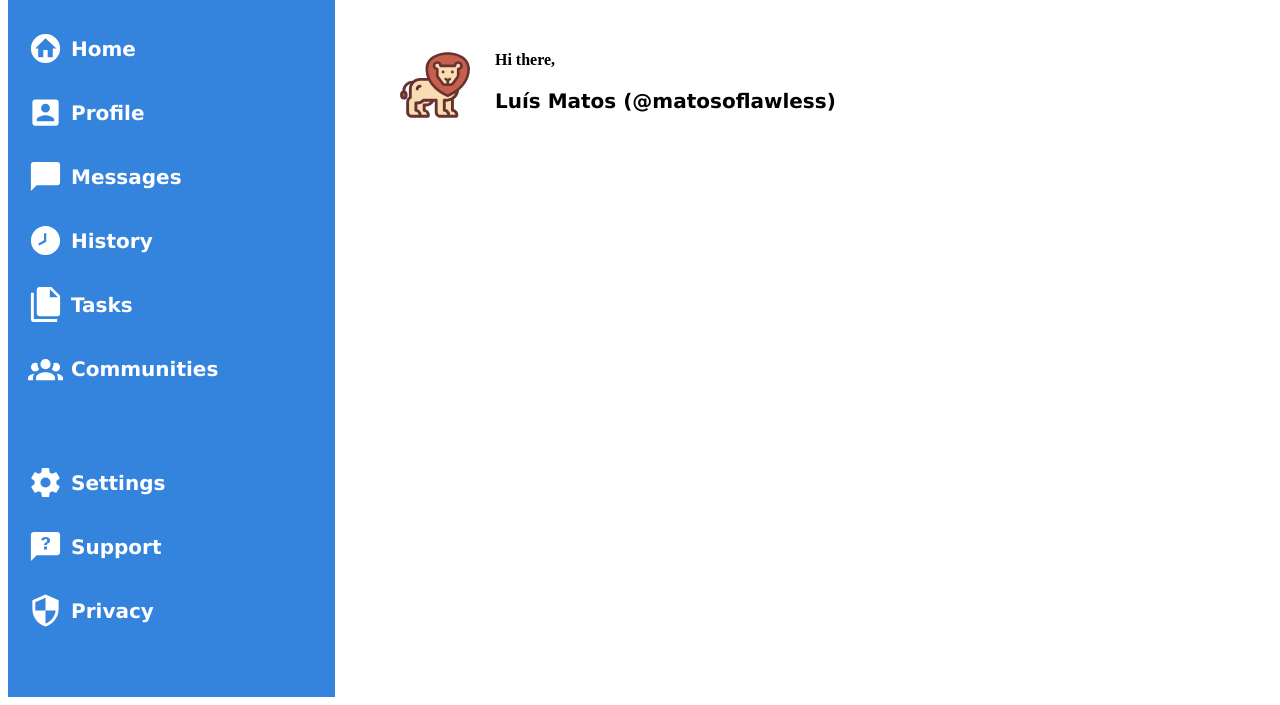
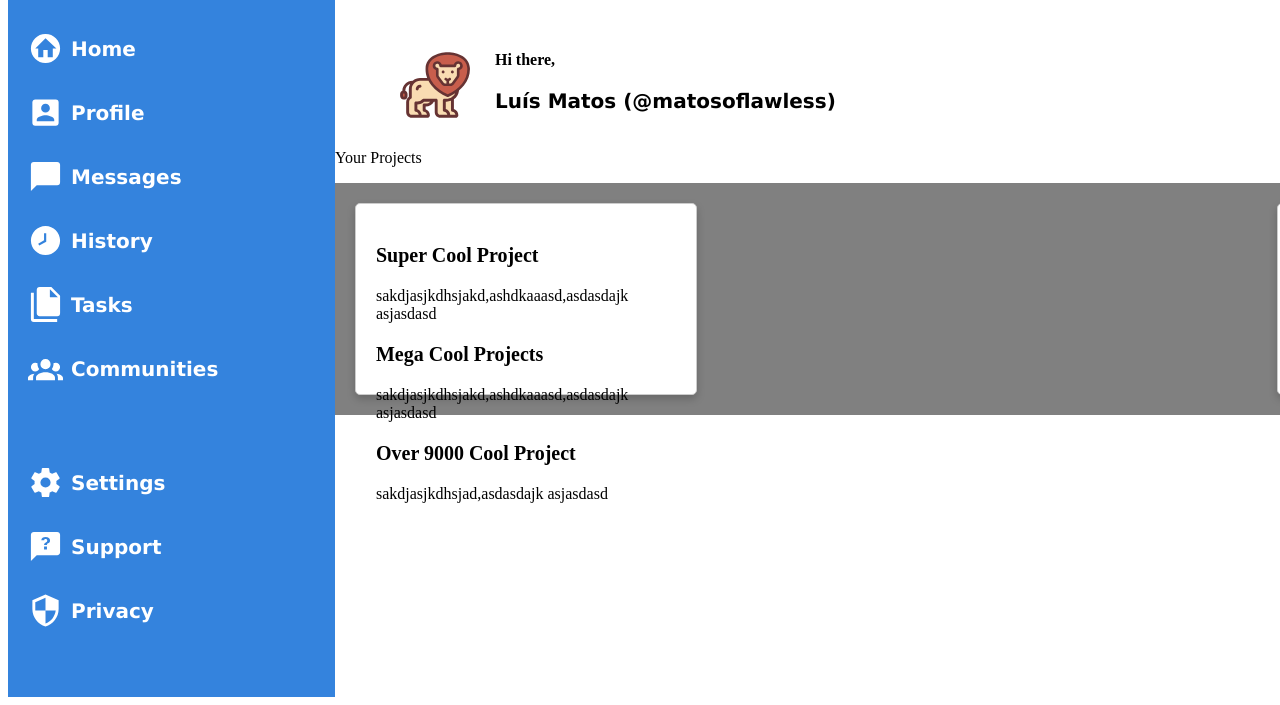
Before and after one commit to matosoflawless/dashboard-project, a plain HTML site: page index.html in a window 1280 px wide. Shown: the part 111-816 px from the top of the page. Drawn offline with Linux system fonts and the light colour scheme.

Commit message:
content-cards-almost xD

```diff
--- a/index.css
+++ b/index.css
@@ -93,12 +93,14 @@ body {
 }
 
 #lion2 {
+
   width: 80px;
   padding-top: 40px;
   padding-left: 60px;
 }
 
 #greeting {
+
   font-weight: bold;
   padding-top: 30px;
   padding-left: 20px;
@@ -113,8 +115,8 @@ body {
 
 
 .top-container-buttons {
-  padding-top: 50px;
-
+  padding-bottom: 20px;
+  margin-top: auto;
   height: auto;
   margin-left: auto;
 
@@ -221,3 +223,49 @@ body {
 
 
 }
+
+#content-titles {
+  font-size: 25px;
+  font-family: Verdana, Geneva, Tahoma, sans-serif;
+
+}
+
+.content-cards {
+  justify-content: space-between;
+  display: flex;
+  flex-wrap: wrap;
+  background-color: gray;
+
+
+}
+
+#card-title {
+  font-size: 20px;
+  font-weight: bold;
+}
+
+#card-text {
+  font-size: 16px;
+}
+
+.cards-collumn1 {
+  height: 150px;
+  width: 300px;
+  border: 1px solid #ccc;
+  border-radius: 5px;
+  box-shadow: 0 4px 8px 0 rgba(0, 0, 0, 0.2);
+  margin: 20px;
+  padding: 20px;
+  background-color: #fff;
+}
+
+.cards-collumn2 {
+  height: 150px;
+  width: 300px;
+  border: 1px solid #ccc;
+  border-radius: 5px;
+  box-shadow: 0 4px 8px 0 rgba(0, 0, 0, 0.2);
+  margin: 20px;
+  padding: 20px;
+  background-color: #fff;
+}
--- a/index.html
+++ b/index.html
@@ -83,8 +83,7 @@
 
         <div>
           <p id="greeting">Hi there,</p>
-          <p id="name2">Luís Matos (@matosoflawless) </p>
-
+          <p id="name2">Luís Matos (@matosoflawless)</p>
         </div>
         <div class="top-container-buttons">
           <button id="new">New</button>
@@ -92,6 +91,53 @@
           <button id="share">Share</button>
         </div>
       </div>
+      <div class="content-container">
+        <div>
+          <p id="content-title">Your Projects</p>
+        </div>
+        <div class="content-cards">
+          <div class="cards-collumn1">
+            <div>
+              <p id="card-title">Super Cool Project</p>
+              <p id="card-text">
+                sakdjasjkdhsjakd,ashdkaaasd,asdasdajk asjasdasd
+              </p>
+            </div>
+            <div>
+              <p id="card-title">Mega Cool Projects</p>
+              <p id="card-text">
+                sakdjasjkdhsjakd,ashdkaaasd,asdasdajk asjasdasd
+              </p>
+            </div>
+            <div>
+              <p id="card-title">Over 9000 Cool Project</p>
+              <p id="card-text">
+                sakdjasjkdhsjad,asdasdajk asjasdasd
+              </p>
+            </div>
+          </div>
+          <div class="cards-collumn2">
+            <div>
+              <p id="card-title">Super Cool Project</p>
+              <p id="card-text">
+                sakdjasjkdhsjakd,ashdkaaasd,asdasdajk asjasdasd
+              </p>
+            </div>
+            <div>
+              <p id="card-title">Super Cool Project</p>
+              <p id="card-text">
+                sakdjasjkdhsjakd,ashdkaaasd,asdasdajk asjasdasd
+              </p>
+            </div>
+            <div>
+              <p id="card-title">Super Cool Project</p>
+              <p id="card-text">
+                sakdjasjkdhsjakd,ashdkaaasd,asdasdajk asjasdasd
+              </p>
+            </div>
+          </div>
+        </div>
+      </div>
     </div>
   </body>
 </html>
```
